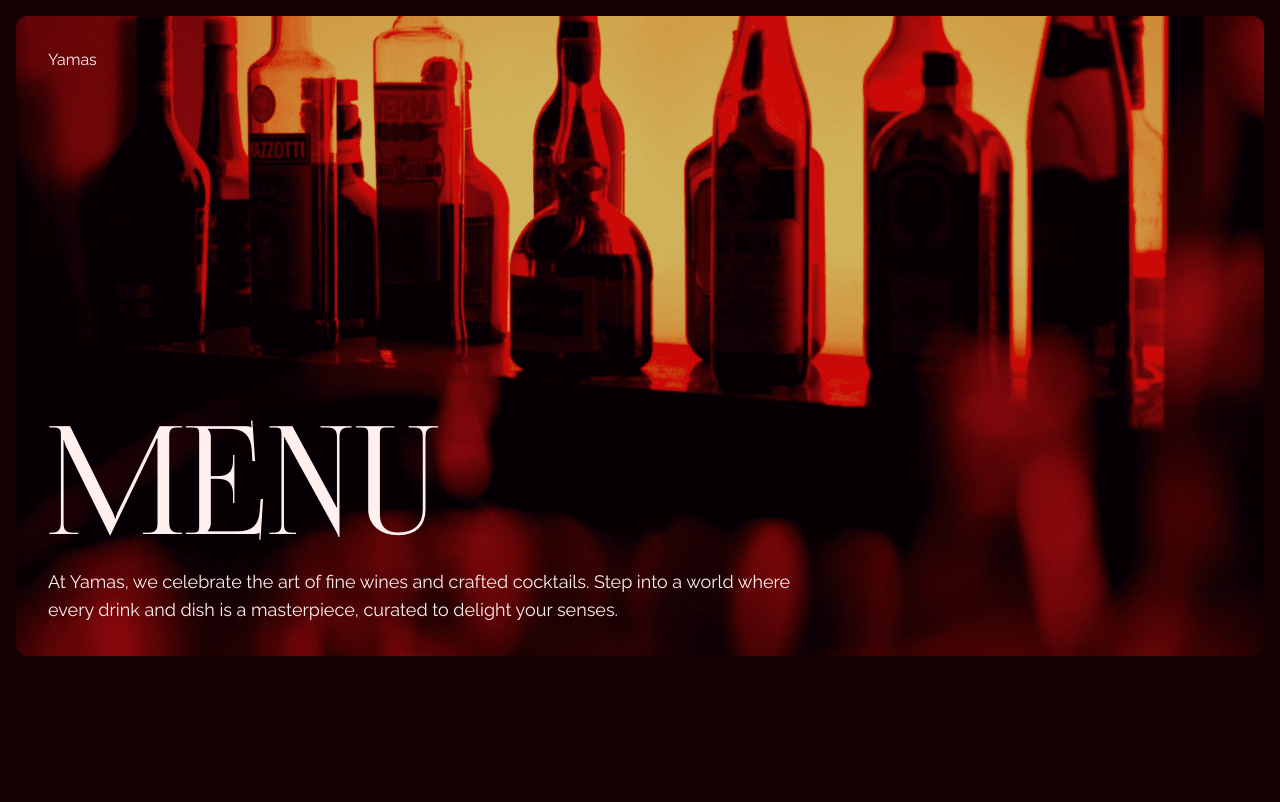
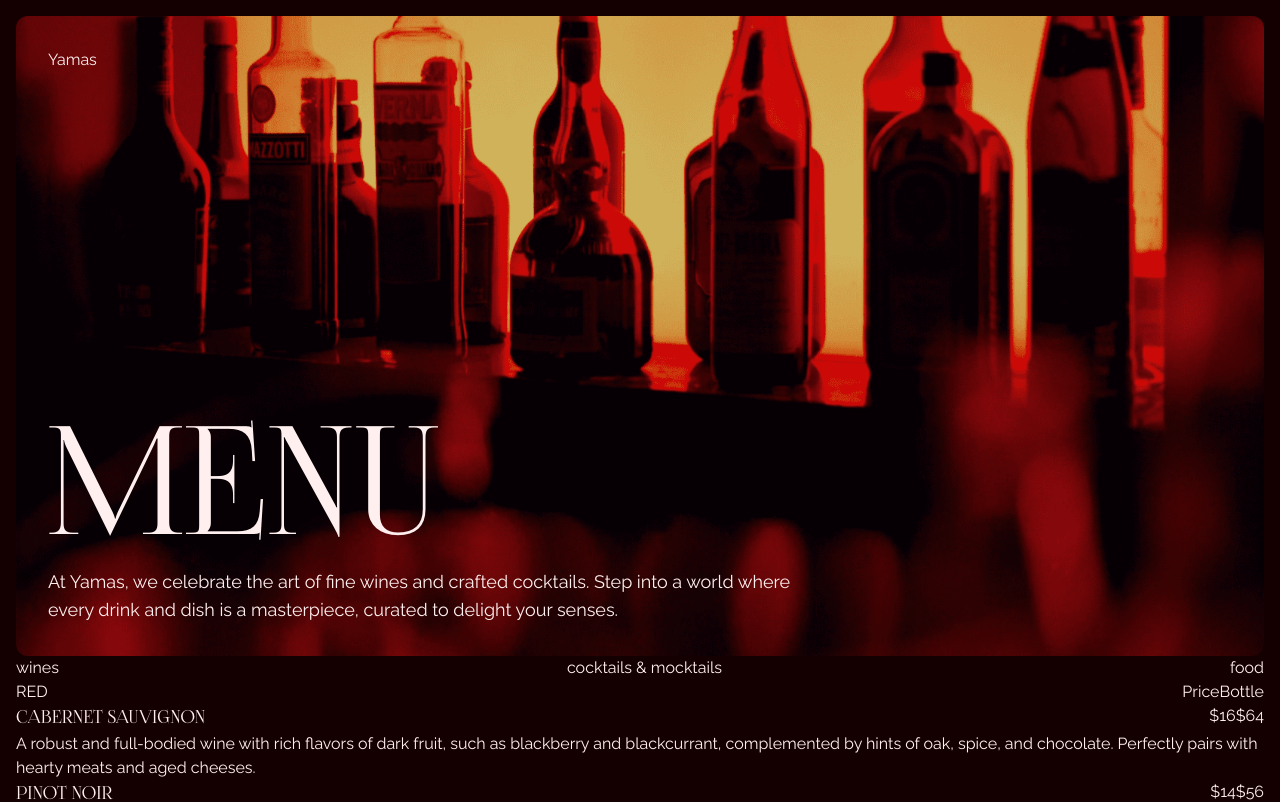
Before and after one commit to Wambui-N/Yamas, a Next.js app: page /menu in a window 1280 px wide. Shown: the top 802 px of the page. Built offline with nearby package versions, Linux system fonts and the light colour scheme.

Commit message:
Create the Menu page and functionalities

```diff
--- a/Data/db.json
+++ b/Data/db.json
@@ -5,19 +5,19 @@
           {
             "name": "Cabernet Sauvignon",
             "description": "A robust and full-bodied wine with rich flavors of dark fruit, such as blackberry and blackcurrant, complemented by hints of oak, spice, and chocolate. Perfectly pairs with hearty meats and aged cheeses.",
-            "price_per_glass": 16,
+            "price": 16,
             "price_per_bottle": 64
           },
           {
             "name": "Pinot Noir",
             "description": "Light to medium-bodied with elegant flavors of cherry, raspberry, and earthy undertones. Its delicate tannins and bright acidity make it a versatile choice for a variety of dishes, from poultry to vegetarian options.",
-            "price_per_glass": 14,
+            "price": 14,
             "price_per_bottle": 56
           },
           {
             "name": "Malbec",
             "description": "Known for its deep color and intense flavors of plum, blackberry, and notes of cocoa and tobacco. This smooth and bold wine is ideal for pairing with grilled meats and spicy dishes.",
-            "price_per_glass": 15,
+            "price": 15,
             "price_per_bottle": 60
           }
         ],
@@ -25,19 +25,19 @@
           {
             "name": "Chardonnay",
             "description": "A versatile white wine ranging from crisp and citrusy to rich and buttery. Enjoy aromas of apple, pear, and hints of vanilla. Pairs wonderfully with seafood, poultry, and creamy pastas.",
-            "price_per_glass": 14,
+            "price": 14,
             "price_per_bottle": 56
           },
           {
             "name": "Sauvignon Blanc",
             "description": "Fresh and zesty, with vibrant flavors of green apple, lime, and tropical fruits, balanced by herbal notes. A great choice for light dishes, salads, and goat cheese.",
-            "price_per_glass": 12,
+            "price": 12,
             "price_per_bottle": 48
           },
           {
             "name": "Riesling",
             "description": "Aromatic and often slightly sweet, with bright acidity and flavors of peach, apricot, and honey. Its versatility makes it a great match for spicy Asian cuisine and rich desserts.",
-            "price_per_glass": 13,
+            "price": 13,
             "price_per_bottle": 52
           }
         ],
@@ -45,19 +45,19 @@
           {
             "name": "Provence Rosé",
             "description": "Light and dry with delicate flavors of strawberry, raspberry, and citrus. This refreshing rosé is perfect for sipping on a sunny day and pairs well with light salads and seafood.",
-            "price_per_glass": 12,
+            "price": 12,
             "price_per_bottle": 48
           },
           {
             "name": "Grenache Rosé",
             "description": "Offers a vibrant and fruity profile with notes of ripe red berries and a hint of spice. Its balanced acidity makes it a great companion for charcuterie and grilled vegetables.",
-            "price_per_glass": 13,
+            "price": 13,
             "price_per_bottle": 52
           },
           {
             "name": "Tempranillo Rosé",
             "description": "With a slightly fuller body, this rosé features flavors of cherry, watermelon, and a touch of rose petal. Ideal for pairing with tapas and Mediterranean dishes.",
-            "price_per_glass": 14,
+            "price": 14,
             "price_per_bottle": 56
           }
         ],
@@ -65,24 +65,24 @@
           {
             "name": "Champagne",
             "description": "The epitome of luxury, Champagne offers fine bubbles and complex flavors of citrus, apple, and brioche. Perfect for celebrations and pairs elegantly with oysters, caviar, and soft cheeses.",
-            "price_per_glass": 18,
+            "price": 18,
             "price_per_bottle": 90
           },
           {
             "name": "Prosecco",
             "description": "Light and lively with notes of green apple, pear, and a hint of floral. This Italian sparkling wine is ideal for toasting and pairs well with light appetizers and fresh fruits.",
-            "price_per_glass": 10,
+            "price": 10,
             "price_per_bottle": 40
           },
           {
             "name": "Cava",
             "description": "A Spanish sparkling wine with crisp acidity and flavors of lemon, lime, and almond. Its refreshing character makes it a versatile choice for a wide range of dishes, from tapas to seafood paella.",
-            "price_per_glass": 11,
+            "price": 11,
             "price_per_bottle": 44
           }
         ]
       },
-      "cocktails_mocktails": {
+      "cocktails & mocktails": {
         "signature_cocktails": [
           {
             "name": "Mediterranean Mule",
--- /dev/null
+++ b/src/Components/Menu_Section.js
@@ -0,0 +1,85 @@
+"use client";
+
+import React from "react";
+import { useState } from "react";
+import db from "@/../Data/db.json";
+
+const Menu = () => {
+  const [selectedCategory, setSelectedCategory] = useState("wines");
+
+  const handleCategoryClick = (category) => {
+    setSelectedCategory(category);
+    console.log(category);
+  };
+
+  const renderMenuItems = () => {
+    const categories = db.menu[selectedCategory];
+
+    if (!categories) {
+      return <p>No items available for this category.</p>;
+    }
+
+    return (
+      <div className="">
+        {Object.keys(categories).map((subCategory) => (
+          <div key={subCategory} className="py-12 flex flex-col gap-3">
+            <div className=" flex justify-between">
+              <h5 className="uppercase tracking-wide text-2xl">
+                {subCategory.replace(/_/g, " ")}
+              </h5>
+              <div className="flex gap-5">
+                <p className="">Price</p>
+                {selectedCategory === "wines" && (
+                      <p>Bottle</p>
+                    )}
+              </div>
+            </div>
+            {categories[subCategory].map((item, index) => (
+              <div key={index} className="my-4 flex flex-col gap-1">
+                <div className="flex flex-row justify-between">
+                  <h6
+                    className="text-lg uppercase tracking-widest"
+                    style={{ fontFamily: "myFont" }}
+                  >
+                    {item.name}
+                  </h6>
+                  <div className="flex gap-10">
+                    <p className="">${item.price}</p>
+                    {selectedCategory === "wines" && (
+                      <p>${item.price_per_bottle}</p>
+                    )}
+                  </div>
+                </div>
+                <p className="md:w-3/4 w-full text-sm">{item.description}</p>
+              </div>
+            ))}
+          </div>
+        ))}
+      </div>
+    );
+  };
+
+  return (
+    <div className="py-8">
+      <ul className="px-96 flex flex-row justify-between">
+        {Object.keys(db.menu).map((category) => (
+          <li key={category}>
+            <button
+              onClick={() => handleCategoryClick(category)}
+              className={`inline-flex items-center justify-center capitalize px-8 py-1 tracking-wide font-semibold border rounded-2xl text-white ${
+                selectedCategory === category
+                  ? "bg-primary border-primary"
+                  : "bg-black border-white hover:bg-primary hover:border-primary"
+              }`}
+            >
+              {category}
+            </button>
+          </li>
+        ))}
+      </ul>
+      <div className="px-64 py-12">{renderMenuItems()}</div>
+    </div>
+  );
+};
+
+export default Menu;
--- /dev/null
+++ b/src/Components/index.js
@@ -0,0 +1,5 @@
+import Menu_Section from "./Menu_Section";
+
+export {
+    Menu_Section,
+}
--- a/src/app/menu/page.js
+++ b/src/app/menu/page.js
@@ -1,3 +1,5 @@
+import { Menu_Section } from "@/Components";
+
 export default function Menu() {
   return (
     <main className="h-full">
@@ -19,7 +21,9 @@ export default function Menu() {
           </div>
         </div>
       </div>
-      <div></div>
+      <div>
+        <Menu_Section />
+      </div>
     </main>
   );
 }
```
